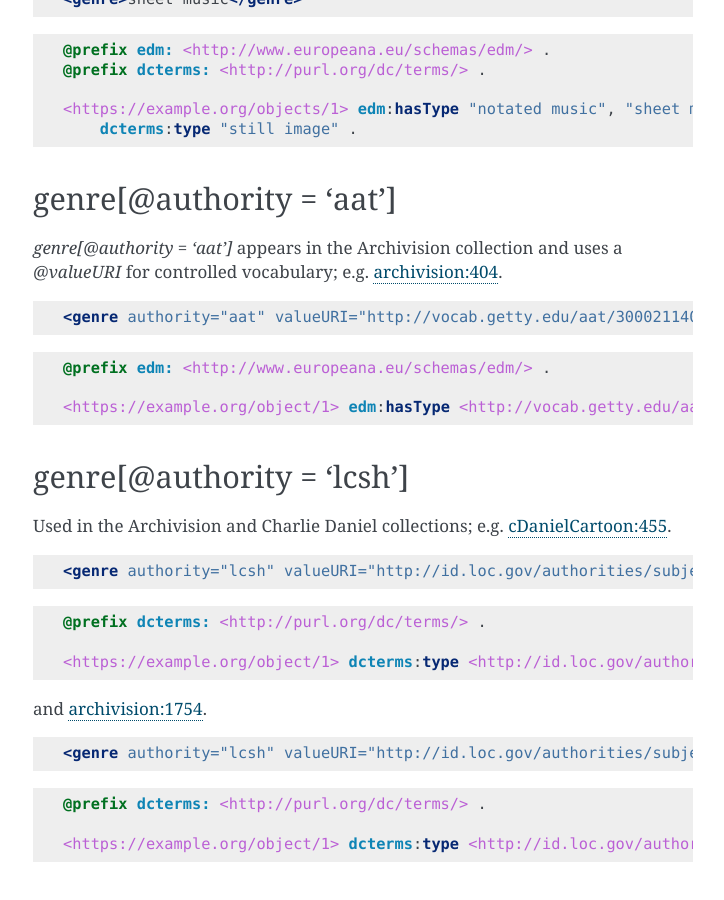
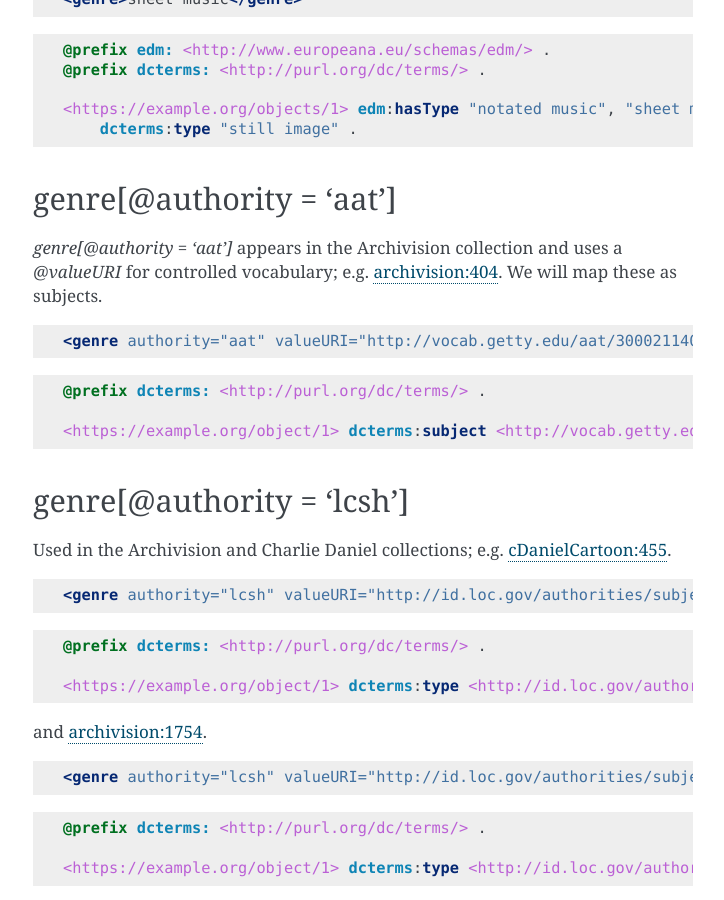
Before and after one commit to UTKcataloging/mods_to_rdf, a Sphinx documentation site: the page built from docs/source/top_level_elements/genre.rst, in a window 1280 px wide and 900 px high, scrolled down 699 px. Shown: the whole window, without its empty margins (387-1111 px from the left). Built offline with Sphinx 7.4.7, drawn with Linux system fonts in a browser that asks for light colours; formulas are drawn with MathJax 3.

Commit message:
Update `@authority='aat'` section

```diff
--- a/docs/source/top_level_elements/genre.rst
+++ b/docs/source/top_level_elements/genre.rst
@@ -43,7 +43,7 @@ Roughly 300 other records have more than two `genre`s; e.g. `volvoices:11262 <ht
 genre[@authority = 'aat']
 -------------------------
 
-`genre[@authority = 'aat']` appears in the Archivision collection and uses a `@valueURI` for controlled vocabulary; e.g. `archivision:404 <https://digital.lib.utk.edu/collections/islandora/object/archivision:404/datastream/MODS/view>`_.
+`genre[@authority = 'aat']` appears in the Archivision collection and uses a `@valueURI` for controlled vocabulary; e.g. `archivision:404 <https://digital.lib.utk.edu/collections/islandora/object/archivision:404/datastream/MODS/view>`_. We will map these as subjects.
 
 .. code-block:: xml
 
@@ -51,9 +51,9 @@ genre[@authority = 'aat']
 
 .. code-block:: turtle
 
-    @prefix edm: <http://www.europeana.eu/schemas/edm/> .
+    @prefix dcterms: <http://purl.org/dc/terms/> .
 
-    <https://example.org/object/1> edm:hasType <http://vocab.getty.edu/aat/300021140> .
+    <https://example.org/object/1> dcterms:subject <http://vocab.getty.edu/aat/300021140> .
 
 genre[@authority = 'lcsh']
 --------------------------
```
